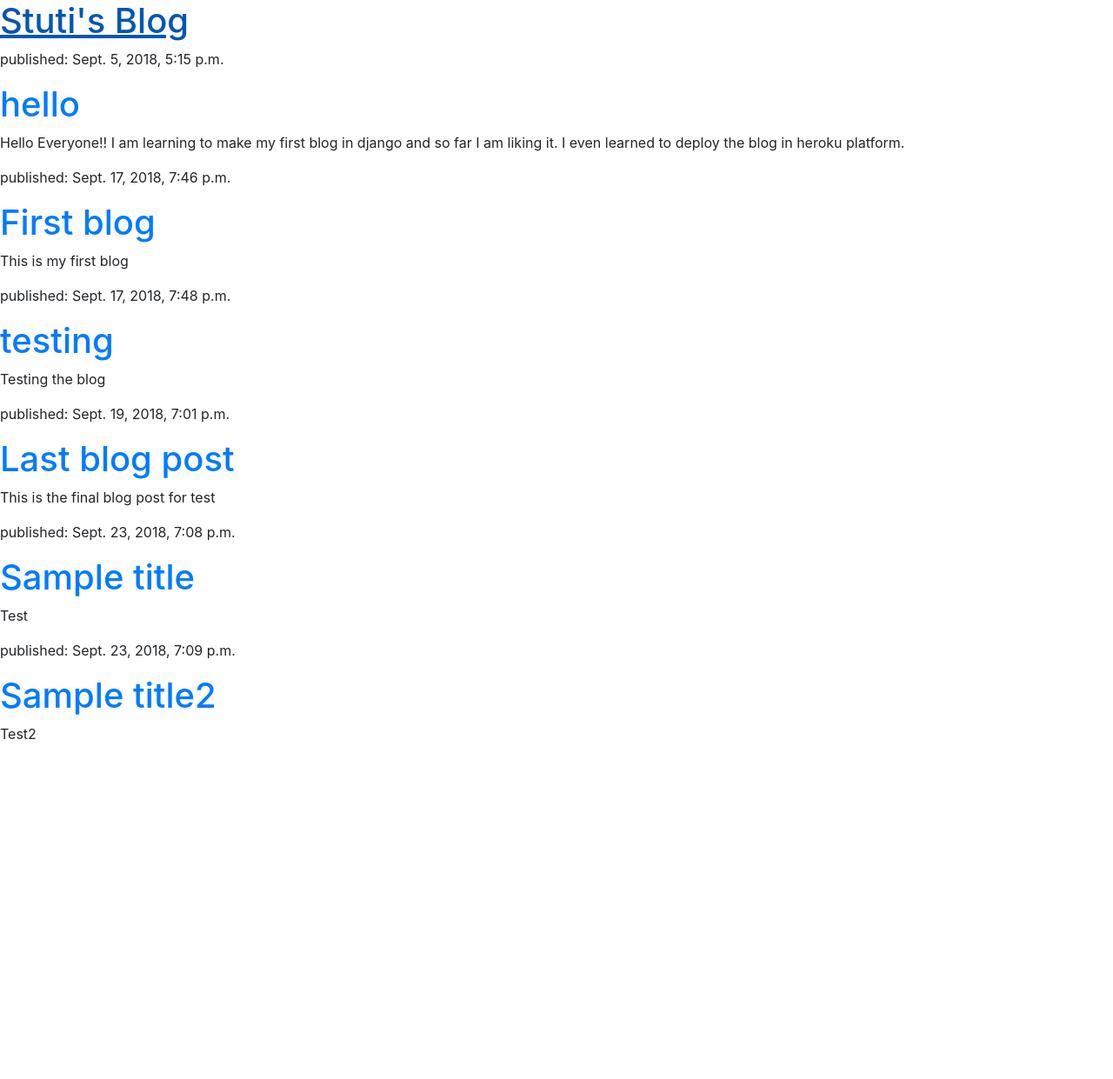
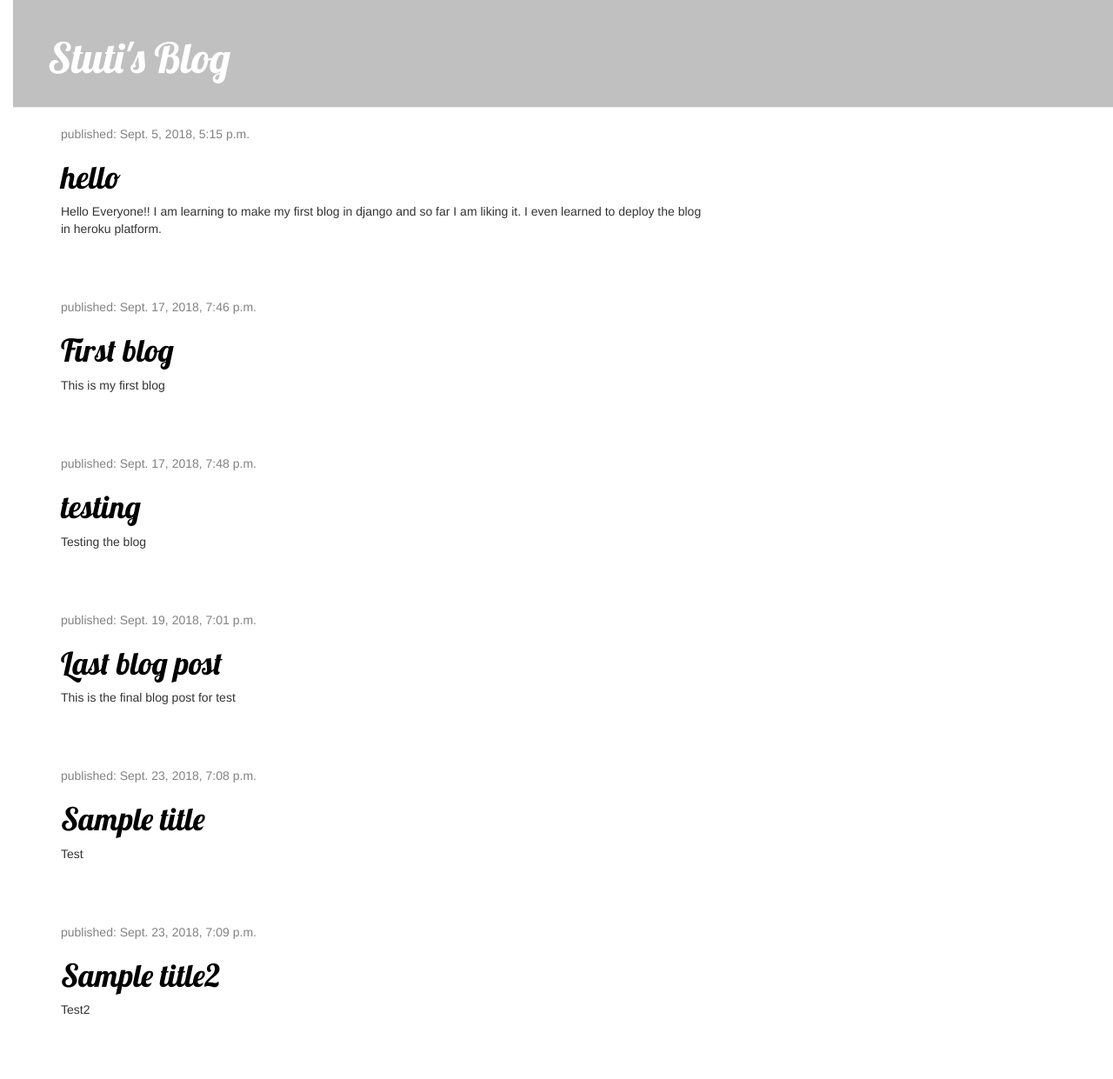
Before and after one commit to stutiraut/my_site, a Django app: page / in a window 1280 px wide. Shown: the whole page at 87% size. Before the commit the page ends 850 px from the top, so only its background shows below. Run offline with Django 3.2, Linux system fonts and the light colour scheme; data comes from the database, SQL or seed files in the repository; both versions use the stored data as it was after the commit; some libraries are stand-ins or nearby versions.

Commit message:
Added css styling

```diff
--- /dev/null
+++ b/blog/static/css/blog.css
@@ -0,0 +1,56 @@
+h1 a {
+    color: lightseagreen;
+    font-family: 'Lobster';
+}
+
+body {
+    padding-left: 15px;
+
+}
+
+.page-header {
+    background-color: silver;
+    margin-top: 0;
+    padding: 20px 20px 20px 40px;
+}
+
+.page-header h1, .page-header h1 a, .page-header h1 a:visited, .page-header h1 a:active {
+    color: #ffffff;
+    font-size: 36pt;
+    text-decoration: none;
+}
+
+.content {
+    margin-left: 40px;
+}
+
+h1, h2, h3, h4 {
+    font-family: 'Lobster', cursive;
+}
+
+.date {
+    color: #828282;
+}
+
+.save {
+    float: right;
+}
+
+.post-form textarea, .post-form input {
+    width: 100%;
+}
+
+.top-menu, .top-menu:hover, .top-menu:visited {
+    color: #ffffff;
+    float: right;
+    font-size: 26pt;
+    margin-right: 20px;
+}
+
+.post {
+    margin-bottom: 70px;
+}
+
+.post h1 a, .post h1 a:visited {
+    color: #000000;
+}
--- a/blog/templates/blog/post_list.html
+++ b/blog/templates/blog/post_list.html
@@ -1,23 +1,33 @@
-<!DOCTYPE html>
+{% load static %}
 <html lang="en">
 <head>
     <meta charset="UTF-8">
     <title>Stuti's blog</title>
-    <link rel="stylesheet" href="https://stackpath.bootstrapcdn.com/bootstrap/4.1.3/css/bootstrap.min.css" integrity="sha384-MCw98/SFnGE8fJT3GXwEOngsV7Zt27NXFoaoApmYm81iuXoPkFOJwJ8ERdknLPMO" crossorigin="anonymous">
-    <script src="https://stackpath.bootstrapcdn.com/bootstrap/4.1.3/js/bootstrap.min.js" integrity="sha384-ChfqqxuZUCnJSK3+MXmPNIyE6ZbWh2IMqE241rYiqJxyMiZ6OW/JmZQ5stwEULTy" crossorigin="anonymous"></script>
+    <link rel="stylesheet" href="//maxcdn.bootstrapcdn.com/bootstrap/3.2.0/css/bootstrap.min.css">
+        <link rel="stylesheet" href="//maxcdn.bootstrapcdn.com/bootstrap/3.2.0/css/bootstrap-theme.min.css">
+    <link rel="stylesheet" href="{% static 'css/blog.css' %}">
+    <link href="//fonts.googleapis.com/css?family=Lobster&subset=latin,latin-ext" rel="stylesheet" type="text/css">
 </head>
 <body>
-    <div>
+    <div class="page-header">
         <h1><a href="/">Stuti's Blog</a></h1>
-        {% for post in posts %}
+    </div>
+    <div class="content container">
+        <div class="row">
+             <div class="col-md-8">
+            {% for post in posts %}
 
+             <div class="post">
+                <div class="date">
+                <p>published: {{ post.publish }}</p></div>
+                 <h1><a href="">{{ post.title }}</a></h1>
+                 <p> {{ post.body }}</p>
+                <p>{{ post.text|linebreaksbr }}</p>
+             </div>
+
+{% endfor %}
             </div>
-    <div>
-        <p>published: {{ post.publish }}</p>
-        <h1><a href="">{{ post.title }}</a></h1>
-       <p> {{ post.body }}</p>
-        <p>{{ post.text|linebreaksbr }}</p>
+        </div>
     </div>
-{% endfor %}
     </body>
 </html>
```
Also changed, not shown: db.sqlite3.
